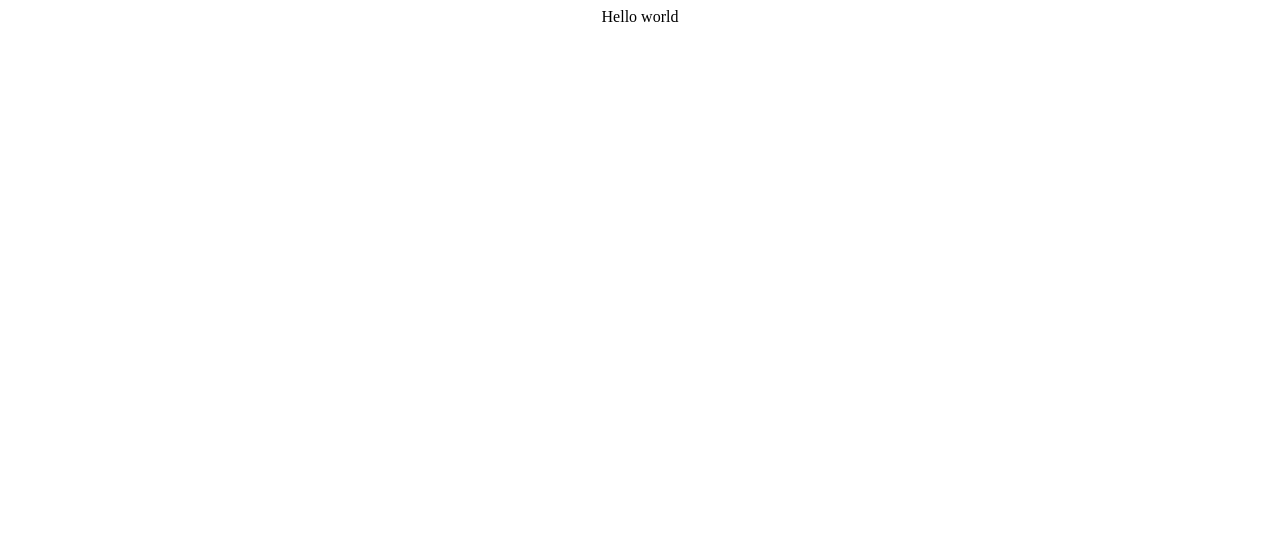
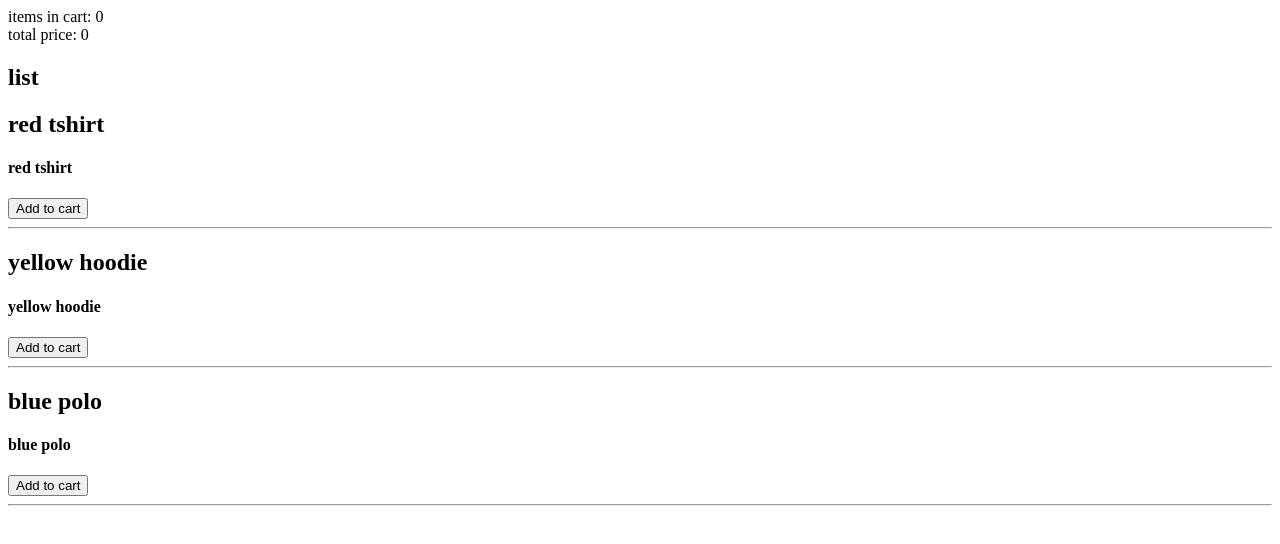
Before and after one commit to MarcoTheFrontEndGuy/reactjs-02-shopping-cart-context, a React (Create React App) app: page / in a window 1280 px wide. Shown: the top 544 px of the page. Built offline with nearby package versions, Linux system fonts and the light colour scheme.

Commit message:
context api - 1 provider and 3 consumers

```diff
--- a/package.json
+++ b/package.json
@@ -6,7 +6,8 @@
     "cra-template": "1.1.3",
     "react": "^18.0.0",
     "react-dom": "^18.0.0",
-    "react-scripts": "5.0.0"
+    "react-scripts": "5.0.0",
+    "sass": "^1.50.0"
   },
   "scripts": {
     "start": "react-scripts start",
--- a/public/index.html
+++ b/public/index.html
@@ -11,7 +11,7 @@
     />
     <link rel="apple-touch-icon" href="%PUBLIC_URL%/logo192.png" />
 
-    <link rel="manifest" href="%PUBLIC_URL%/manifest.json" />
+    <!-- <link rel="manifest" href="%PUBLIC_URL%/manifest.json" /> -->
 
     <title>React App</title>
   </head>
--- a/src/App.css
+++ b/src/App.css
@@ -1,38 +1,4 @@
-.App {
-  text-align: center;
+* {
+   /* margin: 0; */
+   /* padding: 0; */
 }
-
-.App-logo {
-  height: 40vmin;
-  pointer-events: none;
-}
-
-@media (prefers-reduced-motion: no-preference) {
-  .App-logo {
-    animation: App-logo-spin infinite 20s linear;
-  }
-}
-
-.App-header {
-  background-color: #282c34;
-  min-height: 100vh;
-  display: flex;
-  flex-direction: column;
-  align-items: center;
-  justify-content: center;
-  font-size: calc(10px + 2vmin);
-  color: white;
-}
-
-.App-link {
-  color: #61dafb;
-}
-
-@keyframes App-logo-spin {
-  from {
-    transform: rotate(0deg);
-  }
-  to {
-    transform: rotate(360deg);
-  }
-}
--- a/src/App.js
+++ b/src/App.js
@@ -1,9 +1,11 @@
 import './App.css';
-
+import TshirtList from './TshirtList'
+import Cart from './Cart';
 function App() {
   return (
-    <div className="App">
-      Hello world
+    <div>
+      <Cart />
+      <TshirtList />
     </div>
   );
 }
--- /dev/null
+++ b/src/Cart.js
@@ -0,0 +1,13 @@
+import React from 'react'
+
+function Cart() {
+  return (
+    <div>
+       <span>items in cart: 0 </span>
+       <br />
+       <span>total price: 0</span>
+    </div>
+  )
+}
+
+export default Cart
--- /dev/null
+++ b/src/Tshirt.js
@@ -0,0 +1,19 @@
+import React from 'react'
+
+const Tshirt = (props) => {
+
+  const addToCart = () => {
+    console.log("clicked..");
+  }
+
+  return (
+   <div>
+      <h2>{props.name}</h2>
+      <h4>{props.name}</h4>
+      <button onClick={addToCart}>Add to cart</button>
+      <hr />
+   </div>
+  )
+}
+
+export default Tshirt
--- /dev/null
+++ b/src/TshirtList.js
@@ -0,0 +1,22 @@
+
+import Tshirt from './Tshirt'
+
+export default function TshirtList() {
+
+   const database = [
+      {name: 'red tshirt', price: 10.99, id: 1},
+      {name: 'yellow hoodie', price: 24.99, id: 2},
+      {name: 'blue polo', price: 18.99, id: 3},
+   ]
+   return (
+      <div>
+         <h2>list</h2>
+         {database.map((one) => (
+
+            <Tshirt name={one.name} price={one.price} key={one.id} />
+         ))}
+      </div>
+   )
+}
+
+// export default Tshirt
```
Also changed, not shown: src/CartContext.js (added, +14 -0 lines), public/manifest.json (deleted), 1 other file (tests, documents, lock files or other folders).
